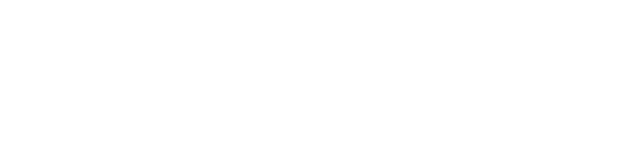
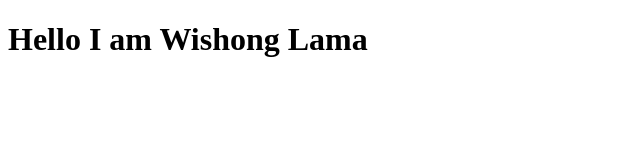
Before and after one commit to Wishonglama/project, a plain HTML site: page index.html in a window 1280 px wide. Shown: the whole page, without its empty margins (0-640 px from the left). Drawn offline with Linux system fonts and the light colour scheme.

Commit message:
Added content in index.html

```diff
--- a/index.html
+++ b/index.html
@@ -3,9 +3,11 @@
 <head>
 	<meta charset="utf-8">
 	<meta name="viewport" content="width=device-width, initial-scale=1">
-	<title></title>
+	<title>Wishong Lama</title>
 </head>
 <body>
 
+	<h1>Hello I am Wishong Lama</h1>
+
 </body>
 </html>
```
